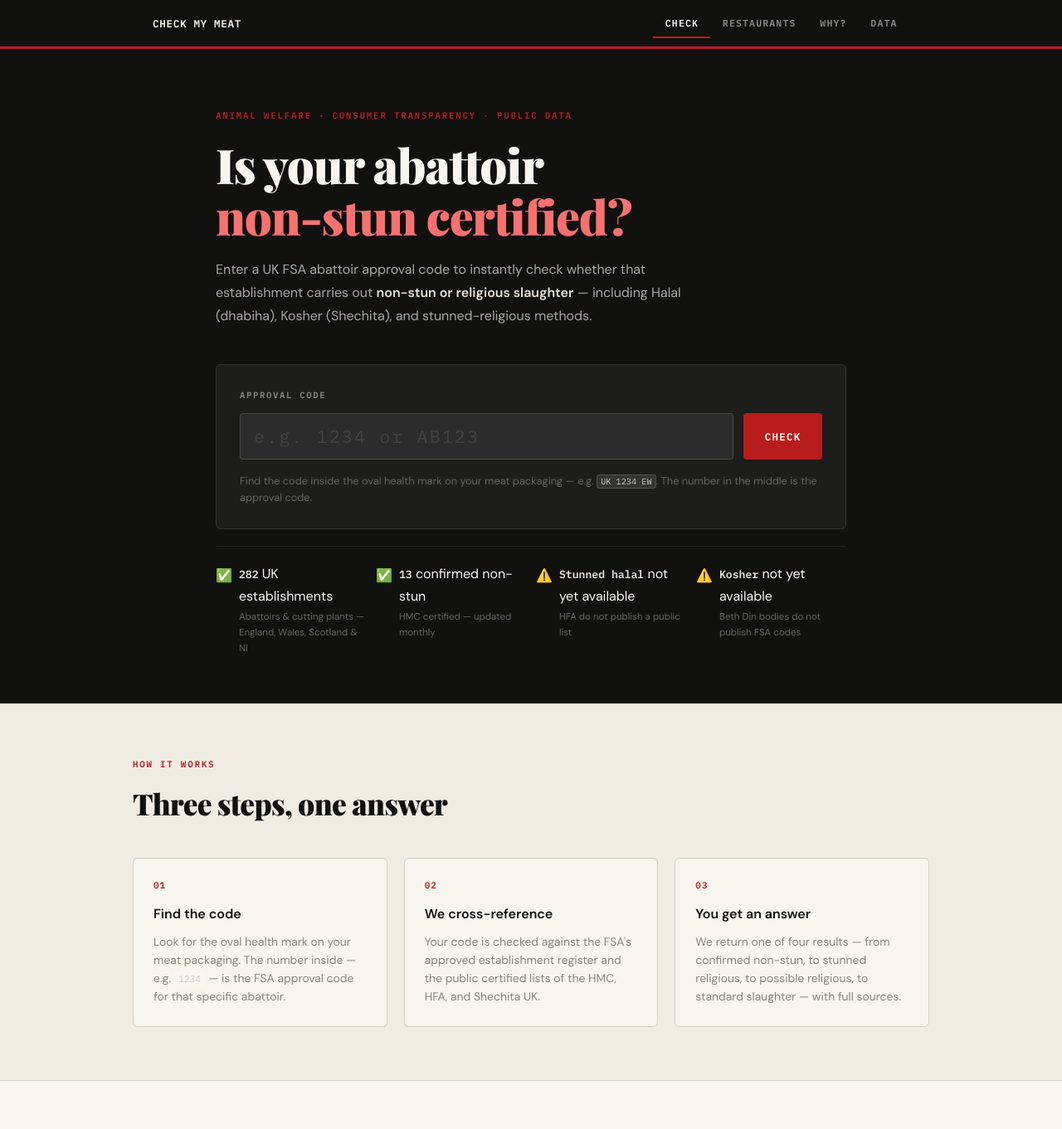
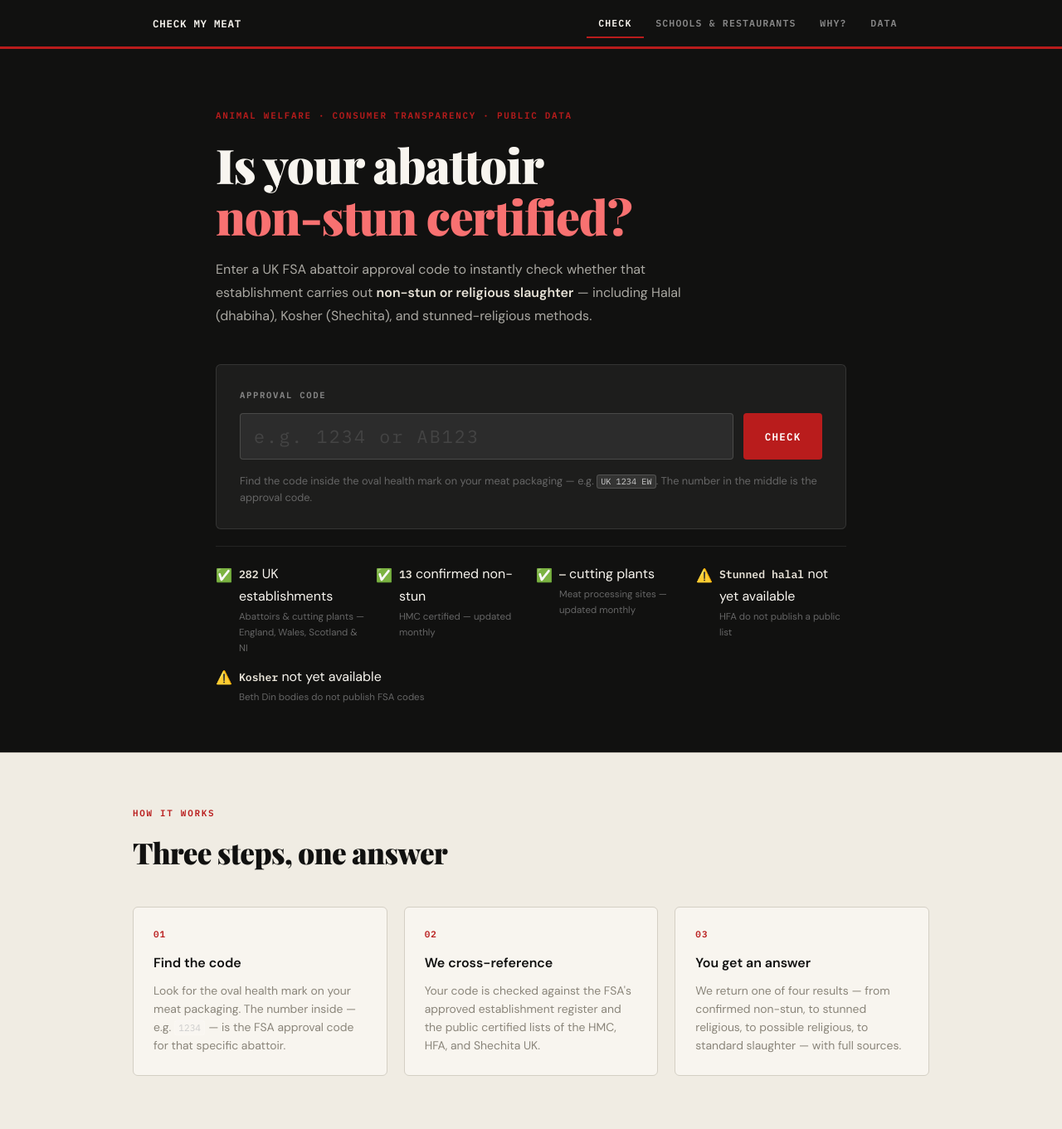
Before and after one commit to matsumurafishworks/slaughterhouse-checker, a Flask app: page / in a window 1280 px wide. Shown: the top 1361 px of the page at 83% size. Run offline with Flask 3, Linux system fonts and the light colour scheme; data that the repository does not hold is empty; some libraries are stand-ins or nearby versions.

Commit message:
Update index.html

```diff
--- a/templates/index.html
+++ b/templates/index.html
@@ -17,7 +17,7 @@
     <a href="/" class="nav-logo">Check My Meat</a>
     <div class="nav-links">
       <a href="/"            class="nav-link active">Check</a>
-      <a href="/restaurants" class="nav-link">Restaurants</a>
+      <a href="/restaurants" class="nav-link">Schools &amp; Restaurants</a>
       <a href="/why"         class="nav-link">Why?</a>
       <a href="/data"        class="nav-link">Data</a>
     </div>
@@ -76,6 +76,13 @@
         <div>
           <span class="cov-label" id="stat-nonstun">13</span> confirmed non-stun
           <span class="cov-sub">HMC certified — updated monthly</span>
+        </div>
+      </div>
+      <div class="coverage-item">
+        <span class="cov-icon">✅</span>
+        <div>
+          <span class="cov-label" id="stat-cutting">—</span> cutting plants
+          <span class="cov-sub">Meat processing sites — updated monthly</span>
         </div>
       </div>
       <div class="coverage-item">
@@ -309,4 +316,9 @@ fetch('/stats').then(r => r.json()).then(data => {
   let nonStun = (data.counts.find(r => r.slaughter_status === 'NON_STUN') || {n:0}).n;
   let mixed = (data.counts.find(r => r.slaughter_status === 'MIXED') || {n:0}).n;
   document.getElementById('stat-total').textContent = total;
-  docu
+  document.getElementById('stat-nonstun').textContent = nonStun + (mixed ? ' (+' + mixed + ' unverified)' : '');
+  if (data.by_type) {
+    let cutting = (data.by_type.find(r => r.establishment_type === 'CUTTING_PLANT') || {n:0}).n;
+    document.getElementById('stat-cutting').textContent = cutting;
+  }
+}).catch(() => {});
```
